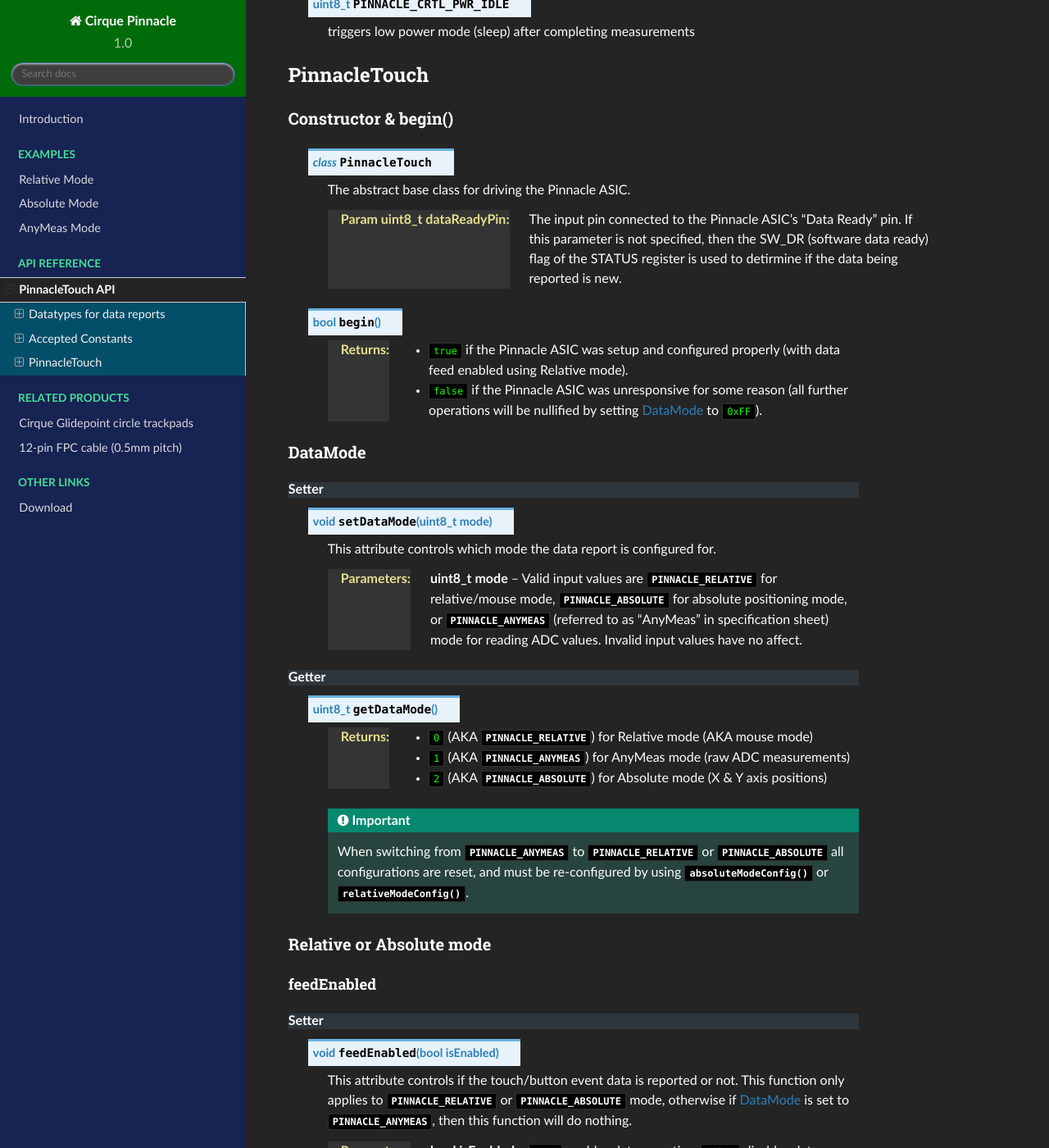
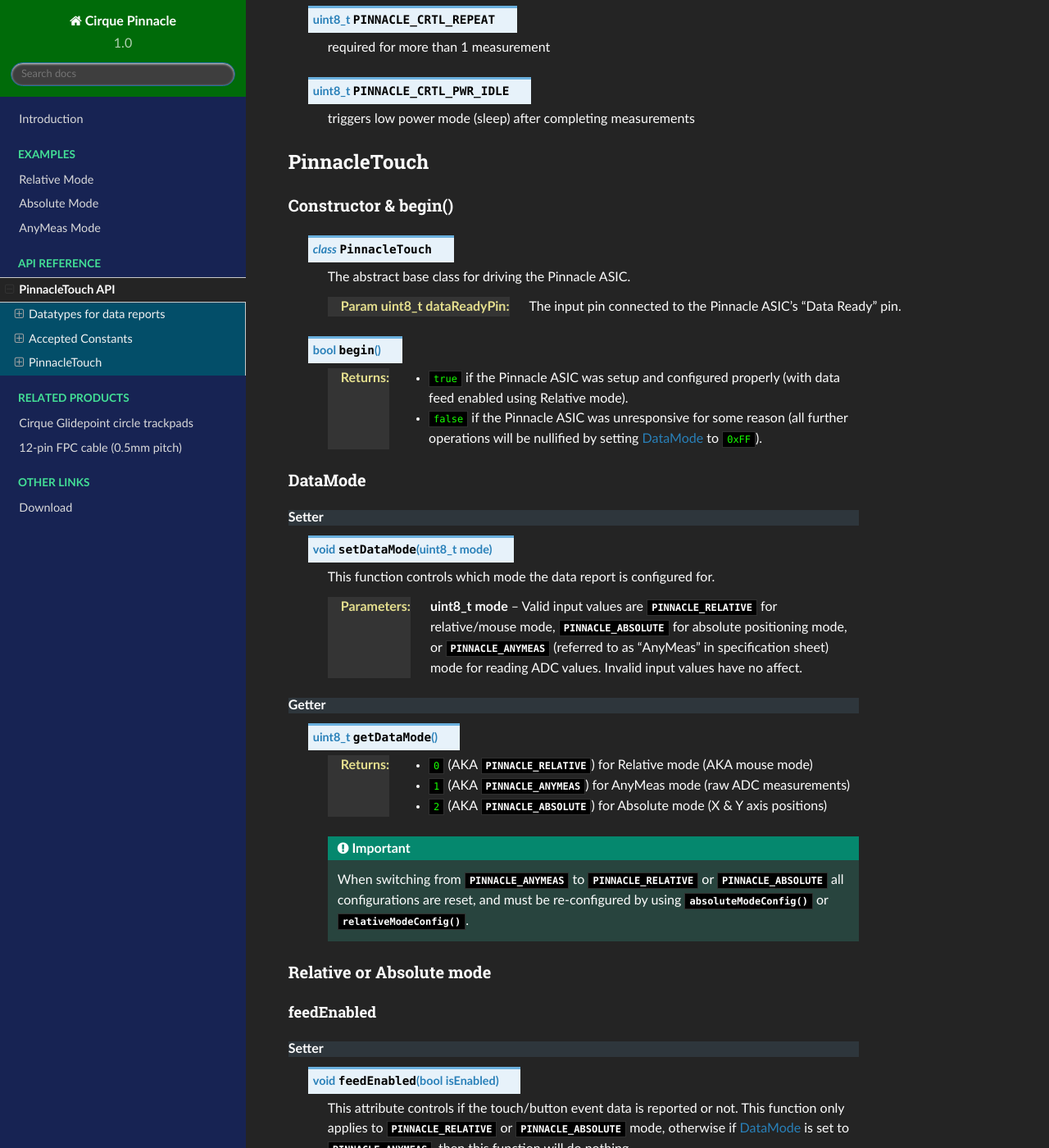
Before and after one commit to 2bndy5/CirquePinnacle, a Sphinx documentation site: the page built from docs/api.rst, in a window 1280 px wide and 1400 px high, scrolled down 4255 px. Shown: the whole window at 82% size. Built offline with Sphinx 7.4.7 and the Read the Docs theme 2.0.0, drawn with Linux system fonts in a browser that asks for light colours; some of the changed text lies outside the part shown.

Commit message:
src code matches docs' contexts

```diff
--- a/docs/api.rst
+++ b/docs/api.rst
@@ -29,15 +29,15 @@
    .. [1a] The returned button data is a byte in which each bit represents a button.
       The bit to button order is as follows:
 
-      0. [LSB] Button 1 (thought of as Left mouse button). If ``allTaps`` parameter is passed as
-         ``true`` when calling :cpp:func:`relativeModeConfig()`, a single tap will be reflected here.
-      1. Button 2 (thought of as Right mouse button). If ``allTaps`` and ``secondaryTap`` parameters
-         are passed as ``true`` when calling :cpp:func:`relativeModeConfig()`, a single tap in the
-         perspective top-left-most corner will be reflected here (secondary taps are constantly
-         disabled if :cpp:func:`isHardConfigured()` returns ``true``). Note that the top-left-most
-         corner can be perspectively moved if ``rotate90`` parameter is passed as ``true`` when
-         calling :cpp:func:`relativeModeConfig()`.
-      2. Button 3 (thought of as Middle mouse or scroll wheel button)
+         0. [LSB] Button 1 (thought of as Left mouse button). If ``allTaps`` parameter is passed as
+            ``true`` when calling :cpp:func:`relativeModeConfig()`, a single tap will be reflected here.
+         1. Button 2 (thought of as Right mouse button). If ``allTaps`` and ``secondaryTap`` parameters
+            are passed as ``true`` when calling :cpp:func:`relativeModeConfig()`, a single tap in the
+            perspective top-left-most corner will be reflected here (secondary taps are constantly
+            disabled if :cpp:func:`isHardConfigured()` returns ``true``). Note that the top-left-most
+            corner can be perspectively moved if ``rotate90`` parameter is passed as ``true`` when
+            calling :cpp:func:`relativeModeConfig()`.
+         2. Button 3 (thought of as Middle mouse or scroll wheel button)
 
    .. [2] In Relative/Mouse mode the scroll wheel data is only reported if the
       ``intellimouse`` parameter is passed as ``true`` to :cpp:func:`relativeModeConfig()`.
@@ -203,15 +202,15 @@
       The abstract base class for driving the Pinnacle ASIC.
 
       :param uint8_t dataReadyPin: The input pin connected to the Pinnacle ASIC's "Data
-         Ready" pin. If this parameter is not specified, then the SW_DR (software data ready) flag
-         of the STATUS register is used to detirmine if the data being reported is new.
+         Ready" pin.
 
    .. cpp:function:: bool begin()
 
       :Returns:
-
-         * ``true`` if the Pinnacle ASIC was setup and configured properly (with data feed enabled using Relative mode).
-         * ``false`` if the Pinnacle ASIC was unresponsive for some reason (all further operations will be nullified by setting `DataMode`_ to ``0xFF``).
+         * ``true`` if the Pinnacle ASIC was setup and configured properly (with data
+           feed enabled using Relative mode).
+         * ``false`` if the Pinnacle ASIC was unresponsive for some reason (all further
+           operations will be nullified by setting `DataMode`_ to ``0xFF``).
 
 DataMode
 *************************
@@ -219,7 +218,7 @@
 Setter
    .. cpp:function:: void setDataMode(uint8_t mode)
 
-      This attribute controls which mode the data report is configured for.
+      This function controls which mode the data report is configured for.
 
       :param uint8_t mode: Valid input values are :cpp:var:`PINNACLE_RELATIVE` for relative/mouse mode,
          :cpp:var:`PINNACLE_ABSOLUTE` for absolute positioning mode, or :cpp:var:`PINNACLE_ANYMEAS`
@@ -230,15 +229,13 @@
    .. cpp:function:: uint8_t getDataMode()
 
       :Returns:
-
          - ``0`` (AKA :cpp:var:`PINNACLE_RELATIVE`) for Relative mode (AKA mouse mode)
          - ``1`` (AKA :cpp:var:`PINNACLE_ANYMEAS`) for AnyMeas mode (raw ADC measurements)
          - ``2`` (AKA :cpp:var:`PINNACLE_ABSOLUTE`) for Absolute mode (X & Y axis positions)
 
-      .. important:: When switching from :cpp:var:`PINNACLE_ANYMEAS` to
-         :cpp:var:`PINNACLE_RELATIVE` or
-         :cpp:var:`PINNACLE_ABSOLUTE` all configurations are reset, and
-         must be re-configured by using  :cpp:func:`absoluteModeConfig()` or :cpp:func:`relativeModeConfig()`.
+      .. important:: When switching from :cpp:var:`PINNACLE_ANYMEAS` to :cpp:var:`PINNACLE_RELATIVE`
+         or :cpp:var:`PINNACLE_ABSOLUTE` all configurations are reset, and must be re-configured by
+         using  :cpp:func:`absoluteModeConfig()` or :cpp:func:`relativeModeConfig()`.
 
 Relative or Absolute mode
 *************************
@@ -253,7 +250,7 @@
       only applies to :cpp:var:`PINNACLE_RELATIVE` or :cpp:var:`PINNACLE_ABSOLUTE` mode, otherwise if
       `DataMode`_ is set to :cpp:var:`PINNACLE_ANYMEAS`, then this function will do nothing.
 
-      :param bool isEnabled: ``true`` enables data reporting, ``false`` disables data reporting.
+      :param bool isEnabled: ``true`` enables data reporting; ``false`` disables data reporting.
 
 Getter
    .. cpp:function:: bool isFeedEnabled()
@@ -326,8 +323,7 @@
       is set to.
 
       :Returns:
-         * ``true`` if there is new data to report.
-         * ``false`` if there is no new data to report.
+         ``true`` if there is new data to report; ``false`` if there is no new data to report.
 
 reportAbsolute()
 ^^^^^^^^^^^^^^^^^^^^^^^
--- a/keywords.txt
+++ b/keywords.txt
@@ -51,8 +51,8 @@
 absoluteModeConfig          KEYWORD2
 relativeModeConfig          KEYWORD2
 clearFlags                  KEYWORD2
-setAllowSleep               KEYWORD2
-getAllowSleep               KEYWORD2
+allowSleep               KEYWORD2
+isAllowSleep               KEYWORD2
 shutdown                    KEYWORD2
 isShutdown                  KEYWORD2
 setSampleRate               KEYWORD2
```
Also changed, not shown: other parts of docs/api.rst (+8 -9 lines), 2 other files.
